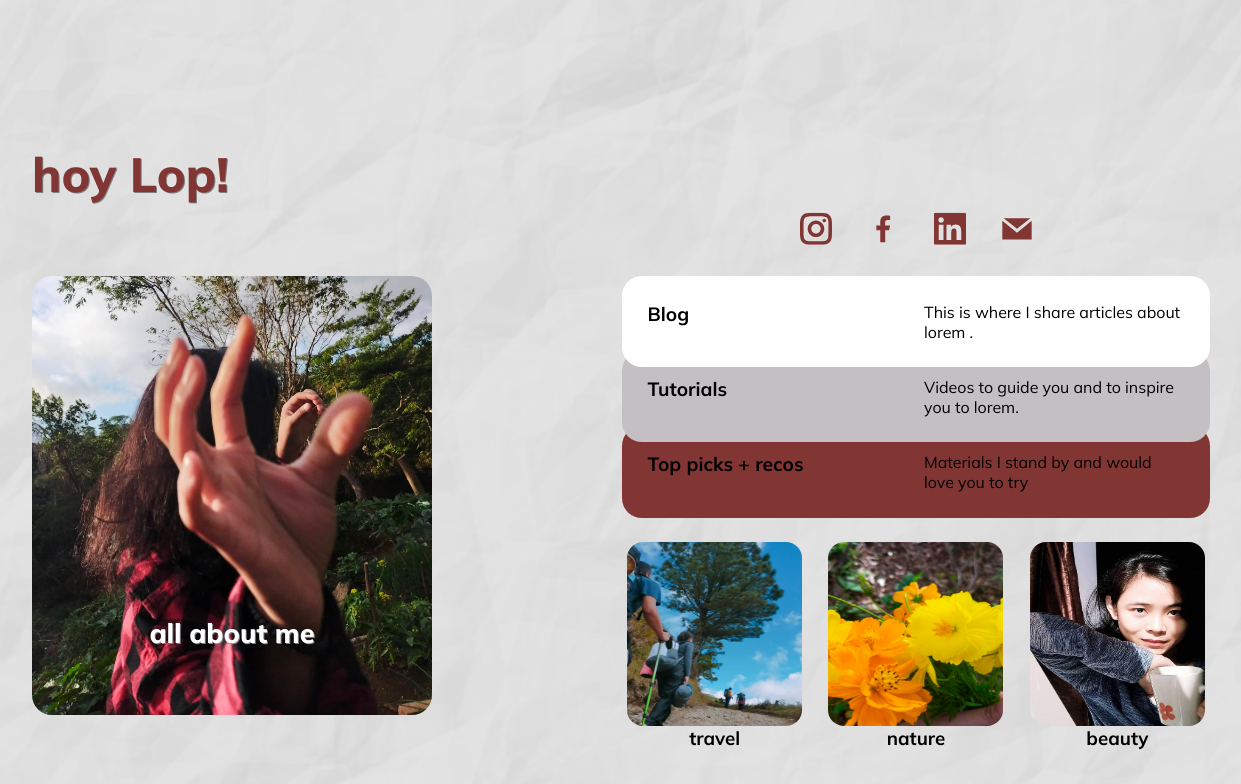
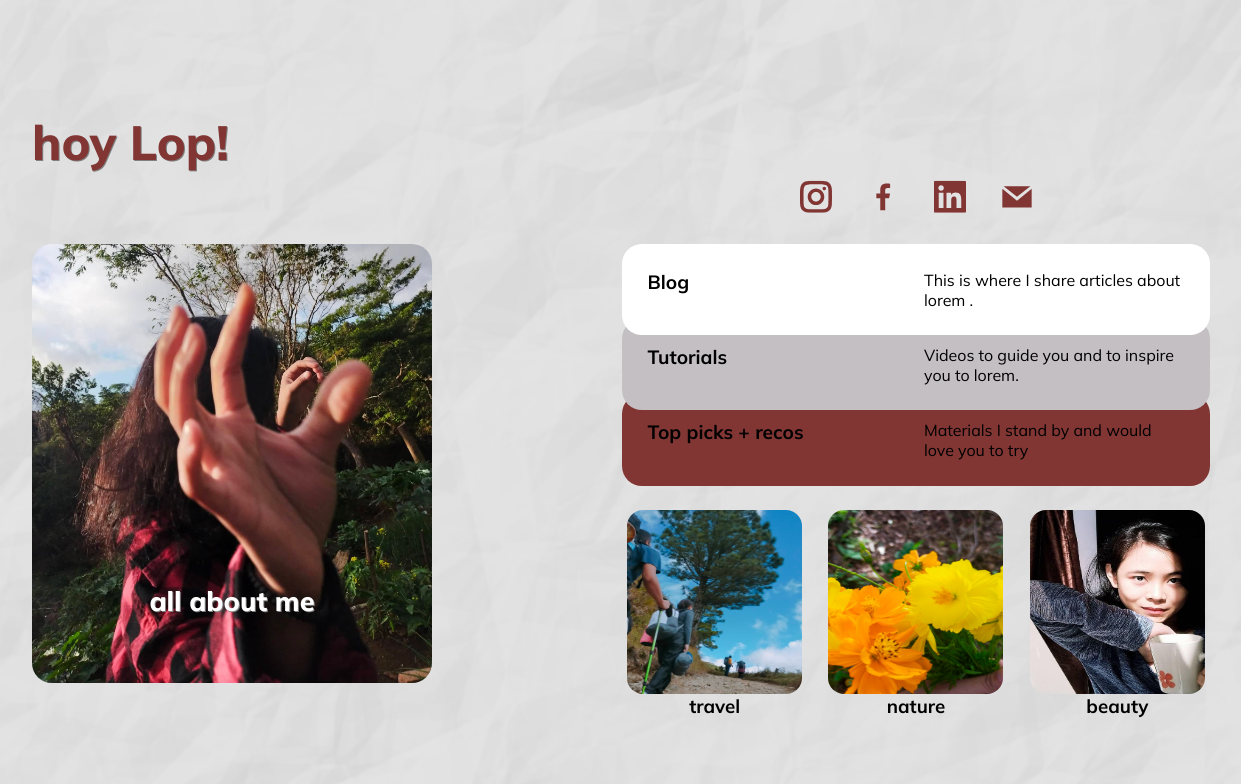
Before and after one commit to Exx-hub/hoy-lop-blog-2022, a Next.js app: page / in a window 1536 px wide. Shown: the top 784 px of the page, without its empty margins (162-1403 px from the left). Built offline with nearby package versions, Linux system fonts and the light colour scheme.

Commit message:
try using vh for whole container padding to auto adjust depending on height, keep main in the middle

```diff
--- a/styles/globals.css
+++ b/styles/globals.css
@@ -42,6 +42,12 @@ a {
 
 @media screen and (min-width: 1200px) {
   .container {
-    padding: 7rem 4rem;
+    padding: 5vh 4rem;
   }
 }
+
+@media screen and (min-width: 1500px) {
+  .container {
+    padding: 10vh 4rem;
+  }
+}
```
Also changed, not shown: styles/Home.module.css (+1 -25 lines).
